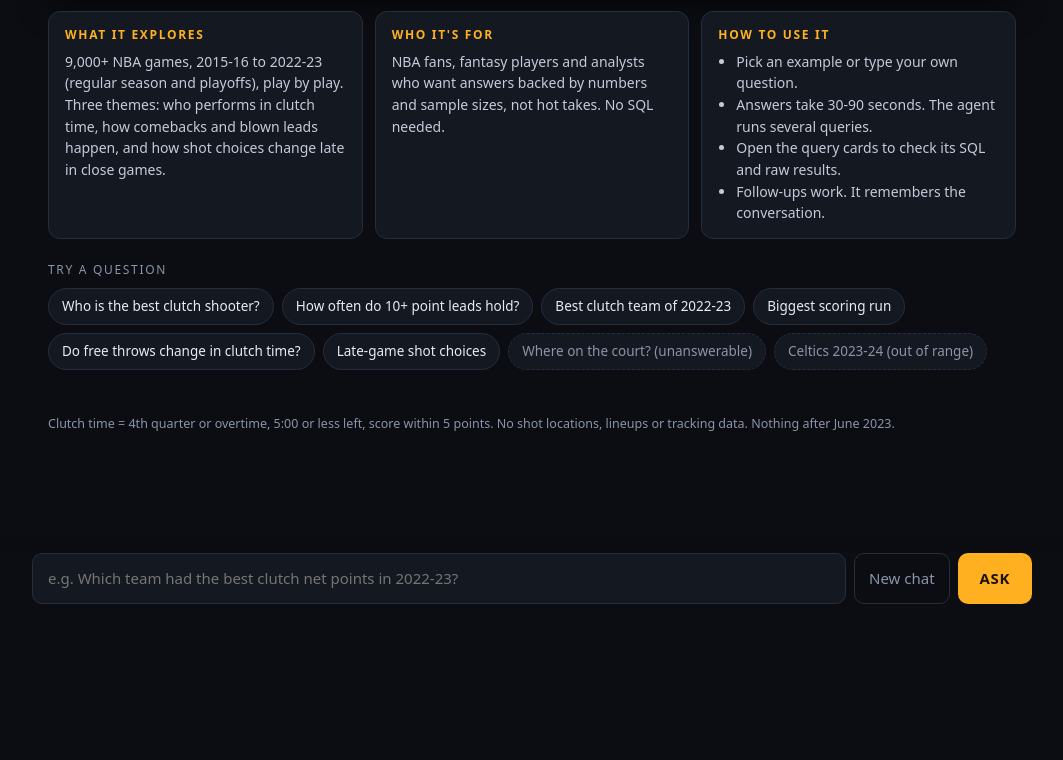
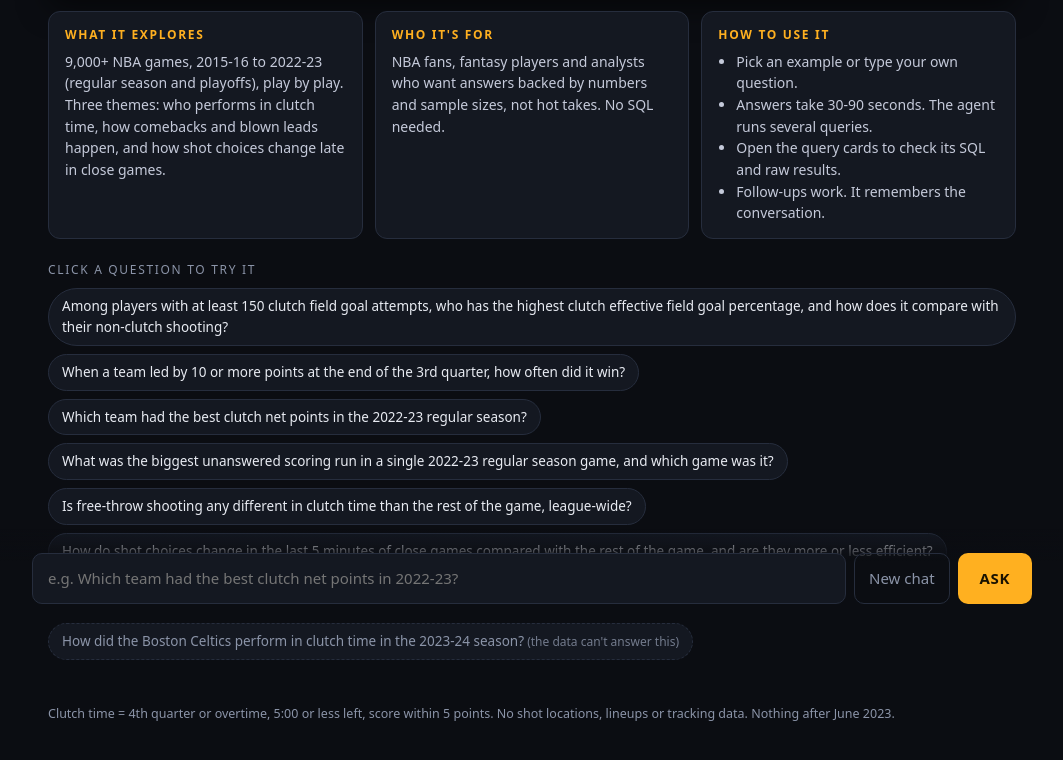
Before and after one commit to KyleDennis25/nba-clutch-agent, a plain HTML site: page index.html in a window 1280 px wide. Shown: the part 180-940 px from the top of the page, without its empty margins (108-1171 px from the left). Before the commit the page ends 800 px from the top, so only its background shows below. Drawn offline with Linux system fonts and the light colour scheme.

Commit message:
Make example buttons send exactly the question they show

```diff
--- a/index.html
+++ b/index.html
@@ -46,6 +46,7 @@
           font: inherit; font-size: 13.5px; cursor: pointer; transition: .15s; text-align: left; }
   .chip:hover { border-color: var(--amber); color: var(--amber); }
   .chip.odd { border-style: dashed; color: var(--muted); }
+  .chip.odd::after { content: " (the data can't answer this)"; font-size: 12px; opacity: .8; }
   .chip:disabled { opacity: .5; cursor: wait; }
 
   /* conversation */
@@ -148,7 +149,7 @@
     </div>
   </div>
 
-  <div class="label">Try a question</div>
+  <div class="label">Click a question to try it</div>
   <div class="chips" id="chips"></div>
 
   <div id="log"></div>
@@ -166,14 +167,14 @@
 
 <script>
 const EXAMPLES = [
-  ["Who is the best clutch shooter?", "Among players with at least 150 clutch field goal attempts, who has the highest clutch effective field goal percentage, and how does it compare with their non-clutch shooting?"],
-  ["How often do 10+ point leads hold?", "When a team led by 10 or more points at the end of the 3rd quarter, how often did it win?"],
-  ["Best clutch team of 2022-23", "Which team had the best clutch net points in the 2022-23 regular season?"],
-  ["Biggest scoring run", "What was the biggest unanswered scoring run in a single 2022-23 regular season game, and which game was it?"],
-  ["Do free throws change in clutch time?", "Is free-throw shooting any different in clutch time than the rest of the game, league-wide?"],
-  ["Late-game shot choices", "How do shot choices change in the last 5 minutes of close games compared with the rest of the game, and are they more or less efficient?"],
-  ["Where on the court? (unanswerable)", "Where on the court do teams take their clutch-time shots?", true],
-  ["Celtics 2023-24 (out of range)", "How did the Boston Celtics perform in clutch time in the 2023-24 season?", true],
+  ["Among players with at least 150 clutch field goal attempts, who has the highest clutch effective field goal percentage, and how does it compare with their non-clutch shooting?"],
+  ["When a team led by 10 or more points at the end of the 3rd quarter, how often did it win?"],
+  ["Which team had the best clutch net points in the 2022-23 regular season?"],
+  ["What was the biggest unanswered scoring run in a single 2022-23 regular season game, and which game was it?"],
+  ["Is free-throw shooting any different in clutch time than the rest of the game, league-wide?"],
+  ["How do shot choices change in the last 5 minutes of close games compared with the rest of the game, and are they more or less efficient?"],
+  ["Where on the court do teams take their clutch-time shots?", true],
+  ["How did the Boston Celtics perform in clutch time in the 2023-24 season?", true],
 ];
 
 const $ = (id) => document.getElementById(id);
@@ -181,9 +182,10 @@ const log = $("log"), input = $("q"), goBtn = $("go");
 let sid = null, busy = false;
 
 // chips
-EXAMPLES.forEach(([label, q, odd]) => {
+EXAMPLES.forEach(([q, odd]) => {
   const b = document.createElement("button");
-  b.className = "chip" + (odd ? " odd" : ""); b.textContent = label; b.type = "button";
+  b.className = "chip" + (odd ? " odd" : ""); b.textContent = q; b.type = "button";
+  if (odd) b.title = "The data cannot answer this one. Try it to see how the agent says so.";
   b.onclick = () => ask(q);
   $("chips").appendChild(b);
 });
```
